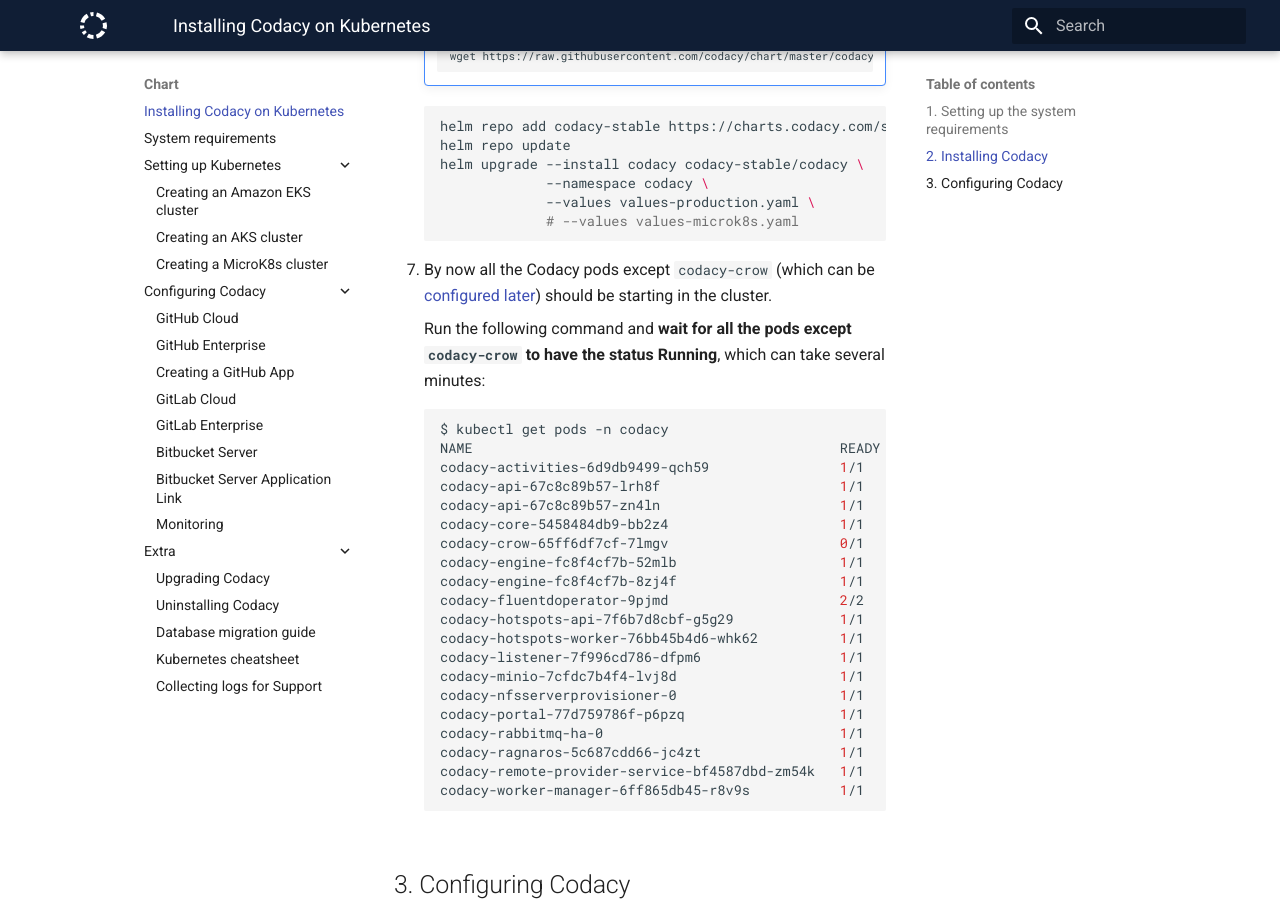
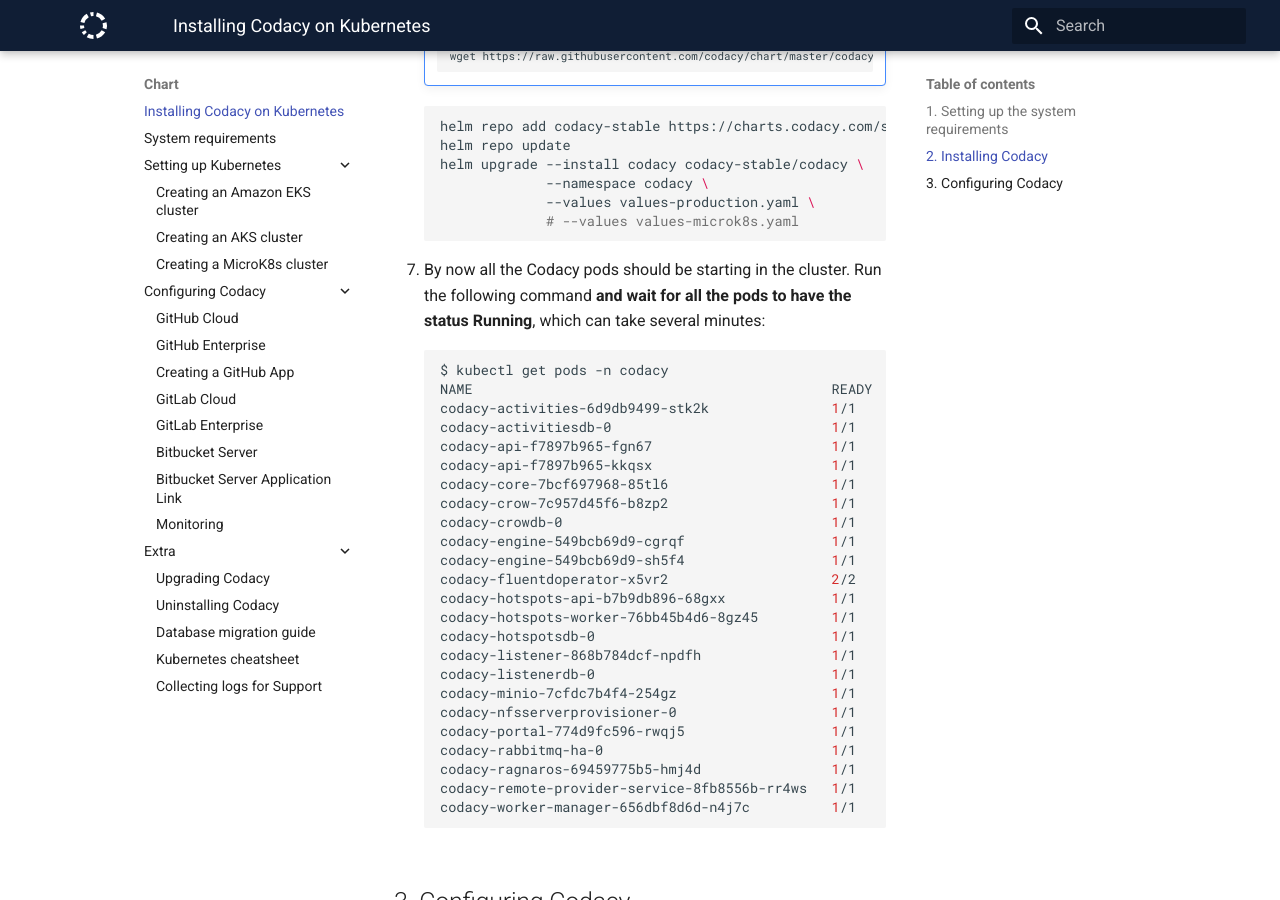
Before and after one commit to codacy/chart, an MkDocs documentation site: the page built from docs/index.md, in a window 1280 px wide and 900 px high, scrolled down 2535 px. Built offline with MkDocs 1.6.1 and Material for MkDocs 9.7.7, drawn with Linux system fonts in a browser that asks for light colours.

Commit message:
Revert changes about Crow pod expected to fail

````diff
--- a/docs/index.md
+++ b/docs/index.md
@@ -93,31 +93,33 @@
                  # --values values-microk8s.yaml
     ```
 
-7.  By now all the Codacy pods except `codacy-crow` (which can be [configured later](configuration/monitoring.md#setting-up-monitoring-using-crow)) should be starting in the cluster.
-
-    Run the following command and **wait for all the pods except `codacy-crow` to have the status Running**, which can take several minutes:
+7.  By now all the Codacy pods should be starting in the cluster. Run the following command **and wait for all the pods to have the status Running**, which can take several minutes:
 
     ```bash
     $ kubectl get pods -n codacy
-    NAME                                             READY   STATUS             RESTARTS   AGE
-    codacy-activities-6d9db9499-qch59                1/1     Running            5          6m11s
-    codacy-api-67c8c89b57-lrh8f                      1/1     Running            0          6m10s
-    codacy-api-67c8c89b57-zn4ln                      1/1     Running            0          6m10s
-    codacy-core-5458484db9-bb2z4                     1/1     Running            0          6m11s
-    codacy-crow-65ff6df7cf-7lmgv                     0/1     CrashLoopBackOff   5          6m11s
-    codacy-engine-fc8f4cf7b-52mlb                    1/1     Running            2          6m11s
-    codacy-engine-fc8f4cf7b-8zj4f                    1/1     Running            5          6m11s
-    codacy-fluentdoperator-9pjmd                     2/2     Running            0          6m11s
-    codacy-hotspots-api-7f6b7d8cbf-g5g29             1/1     Running            4          6m10s
-    codacy-hotspots-worker-76bb45b4d6-whk62          1/1     Running            4          6m11s
-    codacy-listener-7f996cd786-dfpm6                 1/1     Running            1          6m11s
-    codacy-minio-7cfdc7b4f4-lvj8d                    1/1     Running            0          6m11s
-    codacy-nfsserverprovisioner-0                    1/1     Running            0          6m11s
-    codacy-portal-77d759786f-p6pzq                   1/1     Running            3          6m11s
-    codacy-rabbitmq-ha-0                             1/1     Running            0          6m11s
-    codacy-ragnaros-5c687cdd66-jc4zt                 1/1     Running            0          6m11s
-    codacy-remote-provider-service-bf4587dbd-zm54k   1/1     Running            0          6m11s
-    codacy-worker-manager-6ff865db45-r8v9s           1/1     Running            0          6m11s
+    NAME                                            READY   STATUS    RESTARTS   AGE
+    codacy-activities-6d9db9499-stk2k               1/1     Running   2          8m57s
+    codacy-activitiesdb-0                           1/1     Running   0          8m57s
+    codacy-api-f7897b965-fgn67                      1/1     Running   0          8m57s
+    codacy-api-f7897b965-kkqsx                      1/1     Running   0          8m57s
+    codacy-core-7bcf697968-85tl6                    1/1     Running   0          8m57s
+    codacy-crow-7c957d45f6-b8zp2                    1/1     Running   2          8m57s
+    codacy-crowdb-0                                 1/1     Running   0          8m57s
+    codacy-engine-549bcb69d9-cgrqf                  1/1     Running   1          8m57s
+    codacy-engine-549bcb69d9-sh5f4                  1/1     Running   1          8m57s
+    codacy-fluentdoperator-x5vr2                    2/2     Running   0          8m57s
+    codacy-hotspots-api-b7b9db896-68gxx             1/1     Running   2          8m57s
+    codacy-hotspots-worker-76bb45b4d6-8gz45         1/1     Running   3          8m57s
+    codacy-hotspotsdb-0                             1/1     Running   0          8m57s
+    codacy-listener-868b784dcf-npdfh                1/1     Running   0          8m57s
+    codacy-listenerdb-0                             1/1     Running   0          8m57s
+    codacy-minio-7cfdc7b4f4-254gz                   1/1     Running   0          8m57s
+    codacy-nfsserverprovisioner-0                   1/1     Running   0          8m57s
+    codacy-portal-774d9fc596-rwqj5                  1/1     Running   2          8m56s
+    codacy-rabbitmq-ha-0                            1/1     Running   0          8m57s
+    codacy-ragnaros-69459775b5-hmj4d                1/1     Running   3          8m57s
+    codacy-remote-provider-service-8fb8556b-rr4ws   1/1     Running   0          8m56s
+    codacy-worker-manager-656dbf8d6d-n4j7c          1/1     Running   0          8m57s
     ```
 
 ## 3. Configuring Codacy
````
